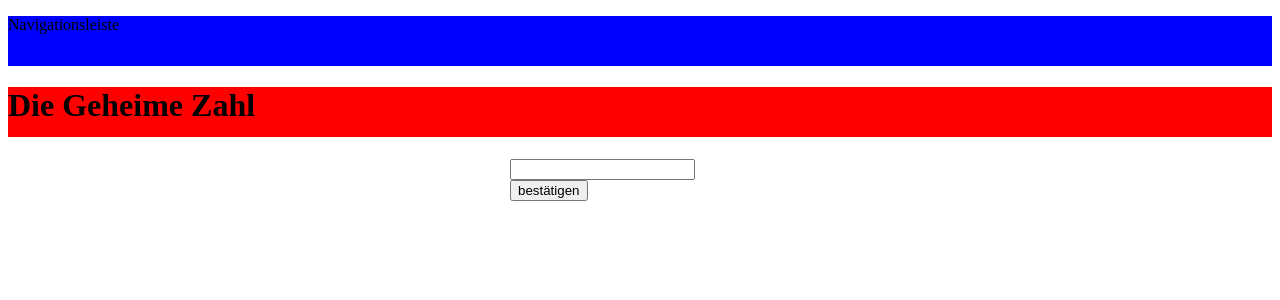
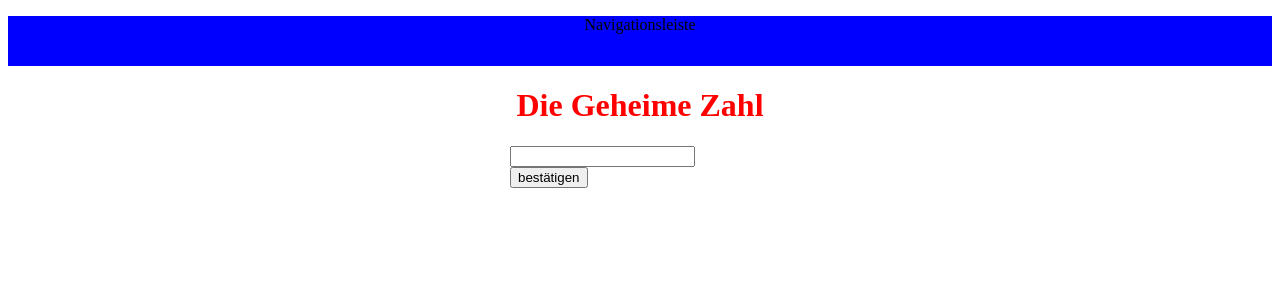
Before and after one commit to Amir1983/homework15, a Flask app: page / in a window 1280 px wide. Shown: the top 300 px of the page. Run offline with Flask 2, Linux system fonts and the light colour scheme.

Commit message:
css datei angepasst

```diff
--- a/Homework15/static/style.css
+++ b/Homework15/static/style.css
@@ -7,9 +7,18 @@ background-color: blue;
 }
 
 .textCenter{
-display: table;
-width: 100%;
-height: 10em;
+text-align: center;
+background-color: blue;
+height: 50px;
+
+}
+.textBlue{
+color: blue;
+}
+.textCenter2{
+text-align: center;
+color: red;
+
 
 }
 
--- a/Homework15/templates/basic.html
+++ b/Homework15/templates/basic.html
@@ -8,10 +8,10 @@
 </head>
 <body>
 
-        <p class="textCenter" style="background-color: blue; height: 50px;">Navigationsleiste</p>
+        <p class="textCenter">Navigationsleiste</p>
 
 
-        <h1 class="textCenter" style="background-color: red; height: 50px;" >Die Geheime Zahl</h1>
+        <h1 class="textCenter2">Die Geheime Zahl</h1>
 
         {% block body %}{% endblock %}
 </body>
--- a/Homework15/templates/index.html
+++ b/Homework15/templates/index.html
@@ -8,8 +8,8 @@
 
 </form>
 </div>
-<div style="text-align: center;">
-    <div style="color: red;">
+<div class="textCenter2">
+    <div>
     {% if zahl != 0 and zahl != glueckszahl %}
 
     <p>Leider Falsch</p>
@@ -17,7 +17,7 @@
     <p>Die Zufallszahl ist: {{ glueckszahl }}</p>
     {% endif %}
     </div>
-    <div style="color: blue;">
+    <div class="textBlue">
  {% if zahl == glueckszahl %}
     <p>Sie haben gewonnen</p>
      <p>Ihre gewählte Zahl: {{ zahl }}</p>
```
